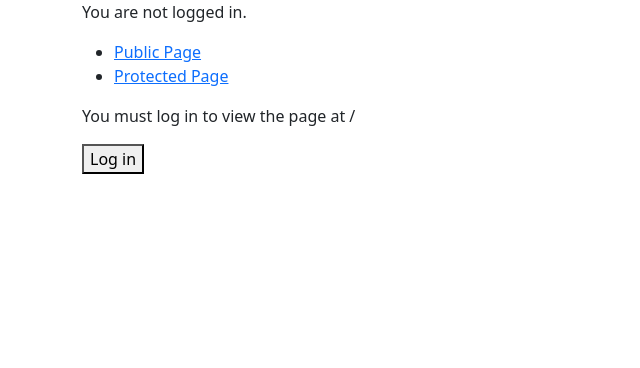
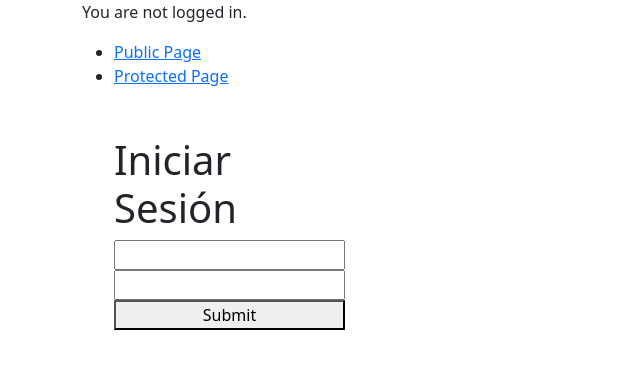
Before and after one commit to Cesaraugp/alkemy-labs-react, a React (Create React App) app: page /login in a window 1280 px wide. Shown: the top 368 px of the page, without its empty margins (0-640 px from the left). Built offline with nearby package versions, Linux system fonts and the light colour scheme.

Commit message:
Form Error alert + Formik + LoginPage

```diff
--- a/package.json
+++ b/package.json
@@ -8,11 +8,14 @@
     "@testing-library/user-event": "^12.1.10",
     "axios": "^0.21.3",
     "bootstrap": "^5.1.0",
+    "formik": "^2.2.9",
     "react": "^17.0.2",
     "react-dom": "^17.0.2",
     "react-router-dom": "^5.3.0",
     "react-scripts": "4.0.3",
     "reactstrap": "^8.10.0",
+    "sweetalert2": "^11.1.4",
+    "sweetalert2-react-content": "^4.1.1",
     "web-vitals": "^1.0.1"
   },
   "scripts": {
--- a/src/App.js
+++ b/src/App.js
@@ -1,19 +1,13 @@
 import React from "react";
-import {
-  BrowserRouter as Router,
-  Switch,
-  Route,
-  Link,
-} from "react-router-dom";
-import { ProvideAuth } from './store';
-import LoginForm from './components/LoginForm/LoginForm';
-import AuthButton from './components/authButton/authButton';
-import PrivateRoute from './components/PrivateRoute/PrivateRoute';
-import { Home,PrivatePage} from './components/pages';
+import { BrowserRouter as Router, Switch, Route, Link } from "react-router-dom";
+import { ProvideAuth } from "./store";
+import AuthButton from "./components/authButton/authButton";
+import PrivateRoute from "./components/PrivateRoute/PrivateRoute";
+import { Home, Login, PrivatePage } from "./components/Pages";
 
 export default function App() {
   return (
-    <ProvideAuth >
+    <ProvideAuth>
       <Router>
         <div className="container">
           <AuthButton />
@@ -32,7 +26,7 @@ export default function App() {
               <Home />
             </Route>
             <Route path="/login">
-              <LoginForm />
+              <Login />
             </Route>
             <PrivateRoute path="/protected">
               <PrivatePage />
--- /dev/null
+++ b/src/components/FormErrorAlert/FormErrorAlert.js
@@ -0,0 +1,6 @@
+import { Alert } from "reactstrap";
+
+const formikErrorMessage = (msg) => {
+  return <>{msg ? <Alert color="danger">{msg}</Alert> : null}</>;
+};
+export default formikErrorMessage;
--- a/src/components/LoginForm/LoginForm.js
+++ b/src/components/LoginForm/LoginForm.js
@@ -1,25 +1,75 @@
-import {
-    useHistory,
-    useLocation
-  } from "react-router-dom";
+import { Formik, Form, Field, ErrorMessage } from "formik";
+import { Container, Row, Col } from "reactstrap";
+import { useHistory, useLocation } from "react-router-dom";
 import { useContext } from "react";
 import authContext from "../../store";
 
-export default function LoginForm() {
+import formikErrorMessage from "../FormErrorAlert/FormErrorAlert";
 
+const LoginForm = () => {
   let history = useHistory();
   let location = useLocation();
   let auth = useContext(authContext);
 
   let { from } = location.state || { from: { pathname: "/" } };
-    let login = (credentials="") => {
-      auth.signin(credentials,()=>history.replace(from));
+  let login = (credentials) => {
+    auth.signin(credentials, () => history.replace(from));
   };
 
   return (
     <div>
-        <p>You must log in to view the page at {from.pathname}</p>
-        <button onClick={login}>Log in</button>
+      <h1>Iniciar Sesión</h1>
+      <Formik
+        initialValues={{ email: "", password: "" }}
+        validate={(values) => {
+          const errors = {};
+          if (!values.email) {
+            errors.email = "Requerido";
+          } else if (
+            !/^[A-Z0-9._%+-]+@[A-Z0-9.-]+\.[A-Z]{2,}$/i.test(values.email)
+          ) {
+            errors.email = "Por favor ingresa un correo valido";
+          }
+          if (!values.password) {
+            errors.password = "Requerido";
+          }
+          return errors;
+        }}
+        onSubmit={(values, { setSubmitting }) => {
+          login(values);
+          setSubmitting(false);
+        }}
+      >
+        {({ isSubmitting }) => (
+          <Form>
+            <Container className="themed-container">
+              <Col>
+                <Row>
+                  <Field type="email" name="email" />
+                  <ErrorMessage
+                    name="email"
+                    render={(msg) => formikErrorMessage(msg)}
+                  />
+                </Row>
+                <Row>
+                  <Field type="password" name="password" />
+                  <ErrorMessage
+                    name="password"
+                    render={(msg) => formikErrorMessage(msg)}
+                  />
+                </Row>
+                <Row>
+                  <button type="submit" disabled={isSubmitting}>
+                    Submit
+                  </button>
+                </Row>
+              </Col>
+            </Container>
+          </Form>
+        )}
+      </Formik>
     </div>
   );
-  }
+};
+
+export default LoginForm;
--- a/src/components/hooks/useAuthProvider.js
+++ b/src/components/hooks/useAuthProvider.js
@@ -1,34 +1,55 @@
 import { useEffect, useState } from "react";
-import authService from "../services/auth";
+import authService from "../../services/auth";
+import Swal from "sweetalert2";
+import withReactContent from "sweetalert2-react-content";
+
+const MySwal = withReactContent(
+  Swal.mixin({
+    toast: true,
+    position: "top-end",
+    showConfirmButton: false,
+    timer: 3000,
+    timerProgressBar: true,
+    didOpen: (toast) => {
+      toast.addEventListener("mouseenter", Swal.stopTimer);
+      toast.addEventListener("mouseleave", Swal.resumeTimer);
+    },
+  })
+);
 
 export default function useAuthProvider() {
   const [user, setUser] = useState(null);
 
   useEffect(() => {
     //TODO  chequear si ya hay token guardado en sessionStorage
+  }, []);
 
-    }, [])
+  const signin = async (credentials, cb) => {
+    try {
+      MySwal.fire({
+        icon: "error",
+        title: `Vaya, ha ocurrido un error al autenticar`,
+        footer: "Credenciales inválidas",
+      });
+      const user = await authService.login(credentials, cb);
 
-    const signin = (credentials,cb) => {
-      //TODO cambiar por async-await
-      authService.login(credentials,cb).then(res=>{
-        setUser("user")
-        cb()
-      }).catch(error=>{
-        console.log(error)
-      });
-
+      setUser(user);
+      cb();
+    } catch (error) {
+      if (error.message) {
+        console.log(JSON.stringify(error));
+      }
+    }
   };
 
-    const signout = cb => {
-
+  const signout = (cb) => {
     setUser(null);
-        cb()
+    cb();
   };
 
   return {
     user,
     signin,
-      signout
+    signout,
   };
 }
--- /dev/null
+++ b/src/components/pages/Login.js
@@ -0,0 +1,12 @@
+import LoginForm from "../LoginForm/LoginForm";
+
+const Login = () => {
+  return (
+    <div className="w-50 p-3">
+      <div className="w-50 p-3">
+        <LoginForm />
+      </div>
+    </div>
+  );
+};
+export default Login;
--- a/src/components/pages/index.js
+++ b/src/components/pages/index.js
@@ -1,2 +1,3 @@
-export {default as Home}  from './Home'
-export {default as PrivatePage}  from './PrivatePage'
+export { default as Home } from "./Home";
+export { default as Login } from "./Login";
+export { default as PrivatePage } from "./PrivatePage";
--- a/src/components/services/auth.js
+++ /dev/null
@@ -1,23 +0,0 @@
-import axios from 'axios'
-
-
-const baseUrl= 'http://challenge-react.alkemy.org'
-
-const login= async(credentials={
-    email:"challenge@alkemy.org",
-    password:"react"
-})=>{
-    try {
-        console.log(credentials)
-        const auth= await axios.post(baseUrl,{...credentials})
-        return auth;
-    } catch (error) {
-        console.log(error)
-    }
-}
-
-const authService={
-    login
-}
-
-export default authService
--- /dev/null
+++ b/src/services/auth.js
@@ -0,0 +1,19 @@
+import axios from "axios";
+const baseUrl = "http://challenge-react.alkemy.org";
+
+const login = async (
+  credentials = {
+    email: "challenge@alkemy.org",
+    password: "react",
+  }
+) => {
+  const auth = await axios.post(baseUrl, { ...credentials });
+
+  return auth;
+};
+
+const authService = {
+  login,
+};
+
+export default authService;
```
Also changed, not shown: 2 other files (tests, documents, lock files or other folders). Lines whose indentation alone changed are shown as unchanged.
